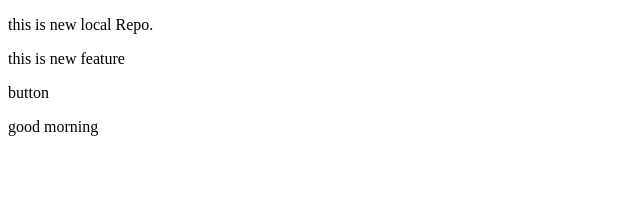
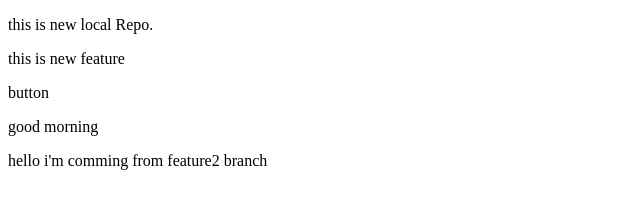
Before and after one commit to UsmanMalik709/localrepo, a plain HTML site: page index.html in a window 1280 px wide. Shown: the whole page, without its empty margins (0-640 px from the left). Drawn offline with Linux system fonts and the light colour scheme.

Commit message:
add data in feature2

```diff
--- a/index.html
+++ b/index.html
@@ -11,5 +11,6 @@
     <p>this is new feature</p>
     <p>button</p>
     <p>good morning</p>
+    <p>hello i'm comming from feature2 branch</p>
   </body>
 </html>
```
